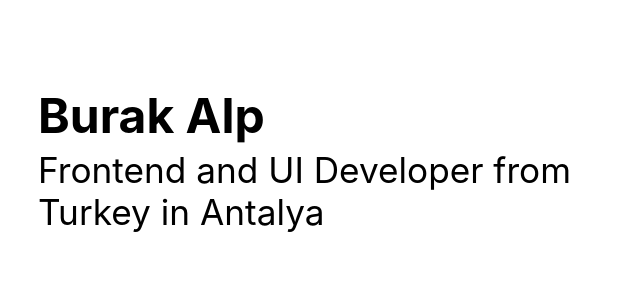
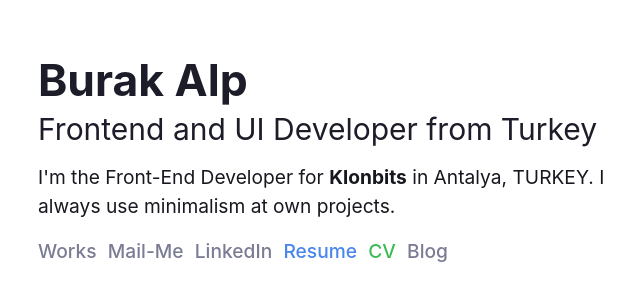
Before and after one commit to gitburakalp/burakalpweb, a website: page app/index.html in a window 1280 px wide. Shown: the part 240-540 px from the top of the page, without its empty margins (302-942 px from the left). Drawn offline with Linux system fonts and the light colour scheme.

Commit message:
adding files

```diff
--- a/app/index.html
+++ b/app/index.html
@@ -7,9 +7,30 @@
     <title>Burak Alp | Frontend and UI Developer</title>
   </head>
   <body>
-    <div class="wrapper">
+    <secton class="wrapper">
       <h1 class="main-title">Burak Alp</h1>
-      <h2 class="subtitle">Frontend and UI Developer from Turkey in Antalya</h2>
-    </div>
+      <h2 class="subtitle">Frontend and UI Developer from Turkey</h2>
+      <p class="description">I'm the Front-End Developer for <b><a href="http://www.klonbits.com" target="_blank">Klonbits</a></b> in Antalya, TURKEY. I always use minimalism at own projects.</p>
+      <ul class="flex-list">
+        <li class="list-item">
+          <a href="#Works">Works</a>
+        </li>
+        <li class="list-item">
+          <a href="mailto:burakalp17@gmail.com">Mail-Me</a>
+        </li>
+        <li class="list-item">
+          <a href="https://www.linkedin.com/in/imburakalp" target="_blank">LinkedIn</a>
+        </li>
+        <li class="list-item google-blue">
+          <a href="#resumeSection" target="_blank" title="Resume for other Countries">Resume</a>
+        </li>
+        <li class="list-item google-green">
+          <a href="#cvSection" target="_blank" title="CV for Turkey">CV</a>
+        </li>
+        <li class="list-item blog">
+          <a target="_blank" title="see soon..">Blog</a>
+        </li>
+      </ul>
+    </secton>
   </body>
 </html>
--- a/app/scss/allinone.scss
+++ b/app/scss/allinone.scss
@@ -1,4 +1,10 @@
 @import "mixins";
+
+$lightnavy:#7a7c94;
+$navy:#1c1d29;
+$darknavy:#090A1B;
+$google-blue:#4885ed;
+$google-green:#3cba54;
 
 * {
   margin: 0;
@@ -13,6 +19,24 @@ html {
 
 body {
   @extend html;
+}
+
+ul {
+  list-style: none;
+  padding: 0
+}
+
+a {
+  color: inherit;
+  text-decoration: none;
+  -webkit-transition:all .25s ease-in-out;
+  -o-transition:all .25s ease-in-out;
+  transition:all .25s ease-in-out;
+
+  &:hover {
+    color: inherit;
+    text-decoration: none
+  }
 }
 
 body {
@@ -30,7 +54,16 @@ body {
   line-height: 1.2;
   -webkit-font-smoothing: antialiased;
   -moz-osx-font-smoothing: grayscale;
+  color: $navy;
+  -webkit-touch-callout: none; /* iOS Safari */
+    -webkit-user-select: none; /* Safari */
+     -khtml-user-select: none; /* Konqueror HTML */
+       -moz-user-select: none; /* Firefox */
+        -ms-user-select: none; /* Internet Explorer/Edge */
+            user-select: none; /* Non-prefixed version, currently
+                                  supported by Chrome and Opera */
 }
+
 @-webkit-keyframes fadeIn {
   from {
     opacity: 0;
@@ -59,17 +92,71 @@ body {
 }
 
 .main-title {
-  font-size: 2rem;
+  font-size: 1.875rem;
   @include m-breakpoint-up(xs) {
-    font-size: calc(2rem + 20 * (100vw - 320px) / 1200);
+    font-size: calc(1.875rem + 18 * (100vw - 320px) / 1200);
   }
 }
 
 .subtitle {
-  font-size: 1.5rem;
+  font-size: 1.375rem;
   font-weight: normal;
   margin-top: 4px;
   @include m-breakpoint-up(xs) {
-    font-size: calc(1.5rem + 14 * (100vw - 320px) / 1200);
+    font-size: calc(1.375rem + 10 * (100vw - 320px) / 1200);
   }
 }
+
+.description {
+  margin-top: 1rem;
+  font-size: 1rem;
+  line-height: 1.5;
+  color: #17181F;
+
+  @include m-breakpoint-up(xs) {
+    font-size: calc(1rem + 4 * (100vw - 320px) / 1200);
+  }
+}
+
+.flex-list {
+  display: -webkit-box;
+  display: -ms-flexbox;
+  display: flex;
+  -webkit-box-orient: vertical;
+  -webkit-box-direction: normal;
+  -ms-flex-flow: column nowrap;
+  flex-flow: column nowrap;
+
+  @extend .description;
+
+  @include m-breakpoint-up(md) {
+    -webkit-box-orient: horizontal;
+    -webkit-box-direction: normal;
+    -ms-flex-flow: row nowrap;
+    flex-flow: row nowrap;
+  }
+
+  .list-item {
+    color: $lightnavy;
+    text-decoration: none;
+    font-weight: 500;
+
+    margin-right: calc(.5rem + 4 * (100vw - 320px) / 1200);
+
+    &.google-blue {
+      color: $google-blue
+    }
+
+    &.google-green {
+      color: $google-green
+    }
+
+    &.blog {
+      cursor: not-allowed;
+    }
+
+    &:hover:not([class*=google]) {
+      color: $darknavy;
+    }
+  }
+}
--- a/gulpfile.js
+++ b/gulpfile.js
@@ -1,12 +1,16 @@
 var gulp = require('gulp'),
     sass = require('gulp-sass'),
-    cssnano = require('gulp-cssnano');
+    cssnano = require('gulp-cssnano'),
+    uglify = require('gulp-uglify'),
+    concat = require('gulp-concat'),
+    plumber = require('gulp-plumber');
 
 var scssFile = 'app/scss/allinone.scss';
 var cssDir = 'app/css/';
 
 gulp.task('sass',function(){
   return gulp.src(scssFile)
+        .pipe(plumber())
         .pipe(sass())
         .pipe(cssnano())
         .pipe(gulp.dest(cssDir))
--- a/package.json
+++ b/package.json
@@ -21,7 +21,10 @@
   "homepage": "https://github.com/gitburakalp/burakalpweb#readme",
   "devDependencies": {
     "gulp": "^3.9.1",
+    "gulp-concat": "^2.6.1",
     "gulp-cssnano": "^2.1.2",
-    "gulp-sass": "^3.1.0"
+    "gulp-plumber": "^1.2.0",
+    "gulp-sass": "^3.1.0",
+    "gulp-uglify": "^3.0.0"
   }
 }
```
Also changed, not shown: app/css/allinone.css, 1 other file.
